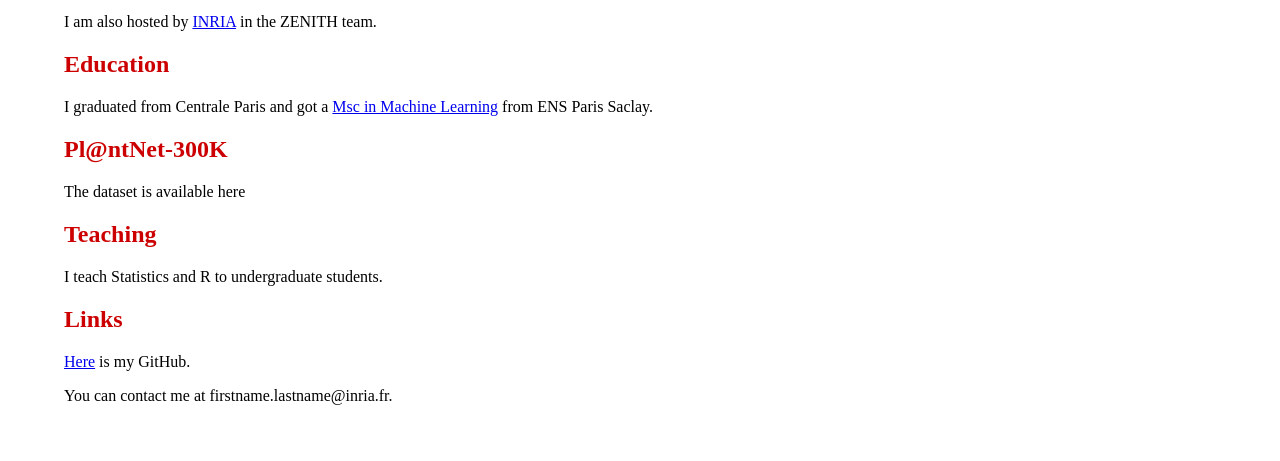
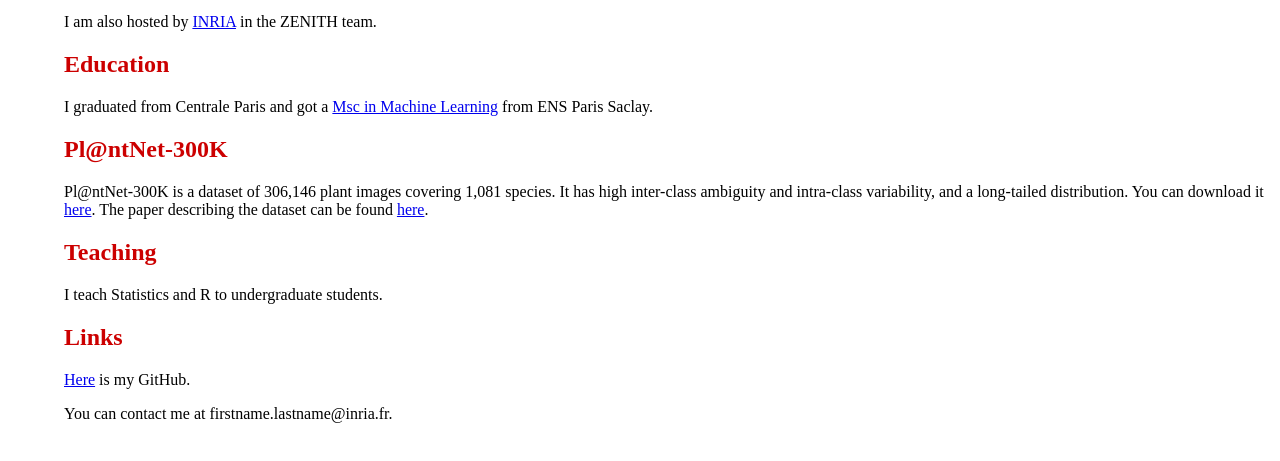
Before and after one commit to garcinc/Camille-Garcin, a plain HTML site: page index.html in a window 1280 px wide. Shown: the part 87-548 px from the top of the page. Drawn offline with Linux system fonts and the light colour scheme.

Commit message:
Update index.html
completing Pl@ntNet-300K section

```diff
--- a/index.html
+++ b/index.html
@@ -11,7 +11,8 @@
 <p> I graduated from Centrale Paris and got a <a href="http://math.ens-paris-saclay.fr/version-francaise/formations/master-mva/">Msc in Machine Learning</a> from ENS Paris Saclay. </p>
 
 <h2 style="color:#cc0000"> Pl@ntNet-300K </h1>
-<p> The dataset is available here</p>
+<p> Pl@ntNet-300K is a dataset of 306,146 plant images covering 1,081 species. It has high inter-class ambiguity and intra-class variability, and a long-tailed distribution.
+  You can download it <a href="https://zenodo.org/record/4726653#.YbIwvtDMJPY">here</a>. The paper describing the dataset can be found <a href="https://datasets-benchmarks-proceedings.neurips.cc/paper/2021/file/7e7757b1e12abcb736ab9a754ffb617a-Paper-round2.pdf">here</a>. </p>
 
   <h2 style="color:#cc0000"> Teaching </h1>
 <p> I teach Statistics and R to undergraduate students.</p>
```
